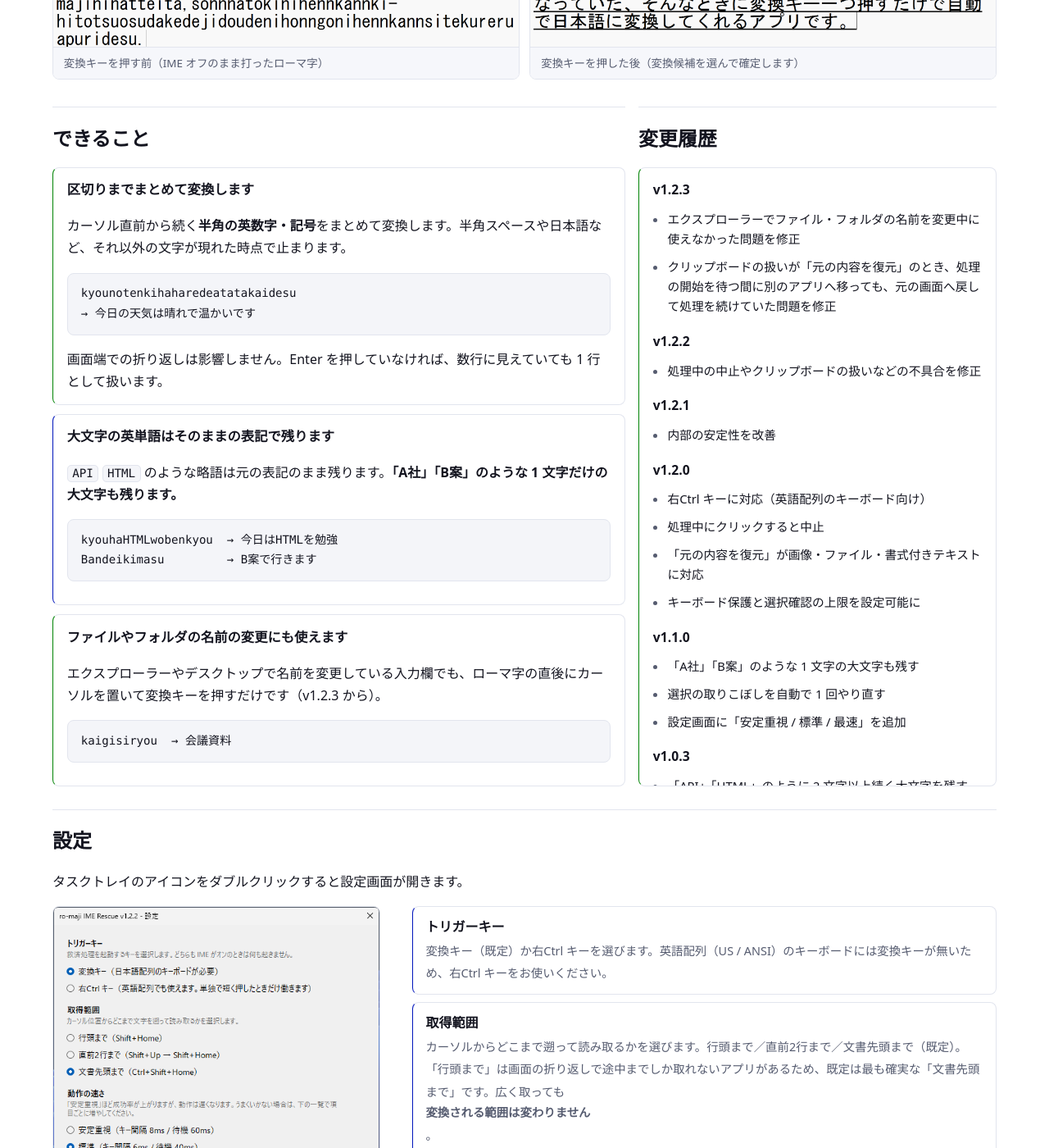
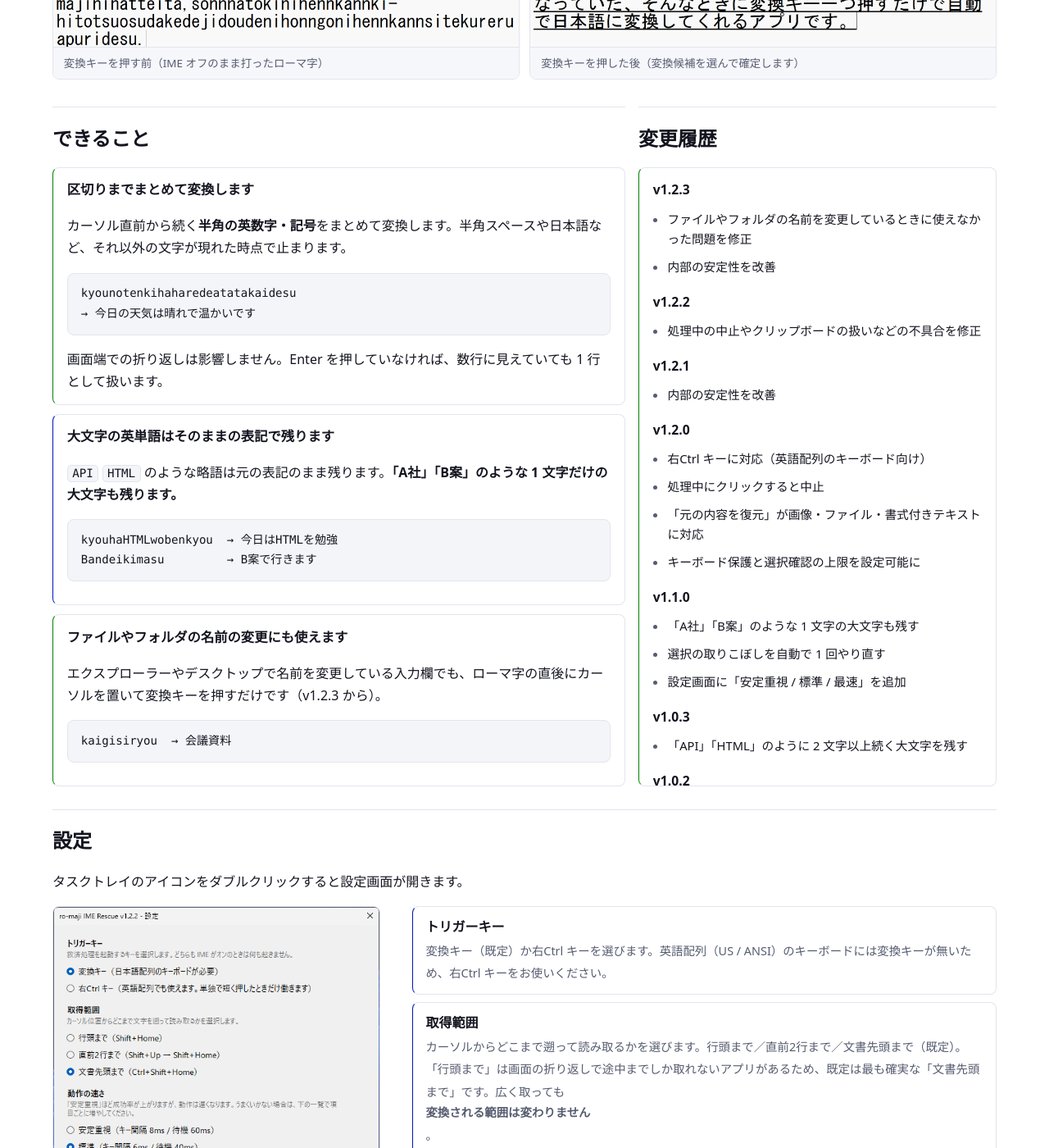
Before and after one commit to moappsupport/ro-maji_IME_Rescue, a Jekyll site: the page built from index.md, in a window 1280 px wide and 1400 px high, scrolled down 1083 px. Shown: the whole window at 82% size. Built offline with Jekyll 4.4.1, drawn with Linux system fonts in a browser that asks for light colours.

Commit message:
サイトの内容を更新

```diff
--- a/_layouts/default.html
+++ b/_layouts/default.html
@@ -119,7 +119,7 @@
       "installUrl": {{ site.store_url | jsonify }},
       "sameAs": [{{ site.store_url | jsonify }}],
       "softwareHelp": {{ '/troubleshooting.html' | absolute_url | jsonify }},
-      "releaseNotes": "v1.2.3: エクスプローラーでファイルやフォルダの名前を変更しているときに使えなかった問題を修正しました。",
+      "releaseNotes": "v1.2.3: ファイルやフォルダの名前を変更しているときに使えなかった問題を修正し、内部の安定性を改善しました。",
       "publisher": { "@id": "{{ '/' | absolute_url }}#publisher" },
       "isAccessibleForFree": false,
       "offers": {
--- a/assets/css/style.css
+++ b/assets/css/style.css
@@ -425,6 +425,34 @@ kbd {
    下限は変更前の 20rem に置く。 */
 .settings .shot { width: clamp(20rem, 35vw, 25rem); }
 
+/* クリックで原寸（560px）まで拡大する。<dialog> なので Esc でも閉じる。
+   高さで抑えると背の低い画面では縮小になるので、幅は原寸のまま中をスクロールさせる。 */
+.shot-zoom {
+  display: block;
+  width: 100%;
+  padding: 0;
+  border: 0;
+  background: none;
+  cursor: zoom-in;
+}
+.zoom {
+  padding: 0;
+  border: 0;
+  border-radius: 8px;
+  max-width: 92vw;
+  max-height: 92vh;
+  overflow-x: hidden;
+  overflow-y: auto;
+  cursor: zoom-out;
+}
+.zoom::backdrop { background: rgba(0, 0, 0, .6); }
+.zoom img {
+  display: block;
+  width: auto;
+  height: auto;
+  max-width: 100%;
+}
+
 .settings-list {
   list-style: none;
   margin: 0;
--- a/index.md
+++ b/index.md
@@ -122,8 +122,8 @@ kaigisiryou  → 会議資料
 
 ### v1.2.3
 
-- エクスプローラーでファイル・フォルダの名前を変更中に使えなかった問題を修正
-- クリップボードの扱いが「元の内容を復元」のとき、処理の開始を待つ間に別のアプリへ移っても、元の画面へ戻して処理を続けていた問題を修正
+- ファイルやフォルダの名前を変更しているときに使えなかった問題を修正
+- 内部の安定性を改善
 
 ### v1.2.2
 
@@ -166,8 +166,13 @@ kaigisiryou  → 会議資料
 
 <div class="settings">
   <figure class="shot">
-    <img src="{{ '/assets/img/settings.png' | relative_url }}" alt="ro-maji IME Rescue の設定画面。トリガーキー・取得範囲・動作の速さ（プリセットと待機時間の一覧）・クリップボード・スタートアップの各項目" width="560" height="1018" loading="lazy">
+    <button type="button" class="shot-zoom" aria-label="設定画面を拡大して表示" onclick="document.getElementById('settings-zoom').showModal()">
+      <img src="{{ '/assets/img/settings.png' | relative_url }}" alt="ro-maji IME Rescue の設定画面。トリガーキー・取得範囲・動作の速さ（プリセットと待機時間の一覧）・クリップボード・スタートアップの各項目" width="560" height="1018" loading="lazy">
+    </button>
   </figure>
+  <dialog id="settings-zoom" class="zoom" aria-label="設定画面（拡大）" onclick="this.close()">
+    <img src="{{ '/assets/img/settings.png' | relative_url }}" alt="" width="560" height="1018" loading="lazy">
+  </dialog>
   <ul class="settings-list">
     <li><b>トリガーキー</b><span>変換キー（既定）か右Ctrl キーを選びます。英語配列（US / ANSI）のキーボードには変換キーが無いため、右Ctrl キーをお使いください。</span></li>
     <li><b>取得範囲</b><span>カーソルからどこまで遡って読み取るかを選びます。行頭まで／直前2行まで／文書先頭まで（既定）。「行頭まで」は画面の折り返しで途中までしか取れないアプリがあるため、既定は最も確実な「文書先頭まで」です。広く取っても<b>変換される範囲は変わりません</b>。</span></li>
```
